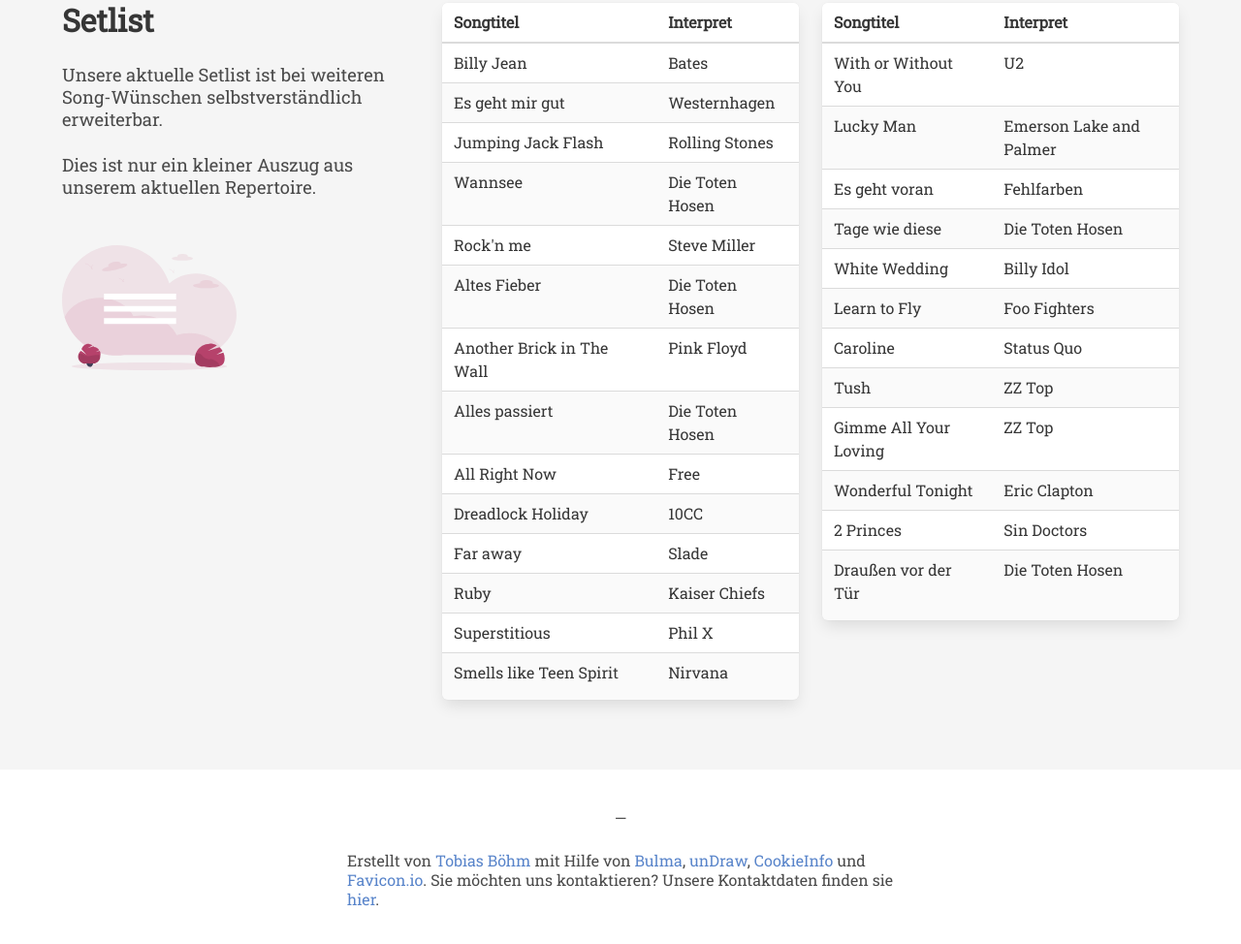
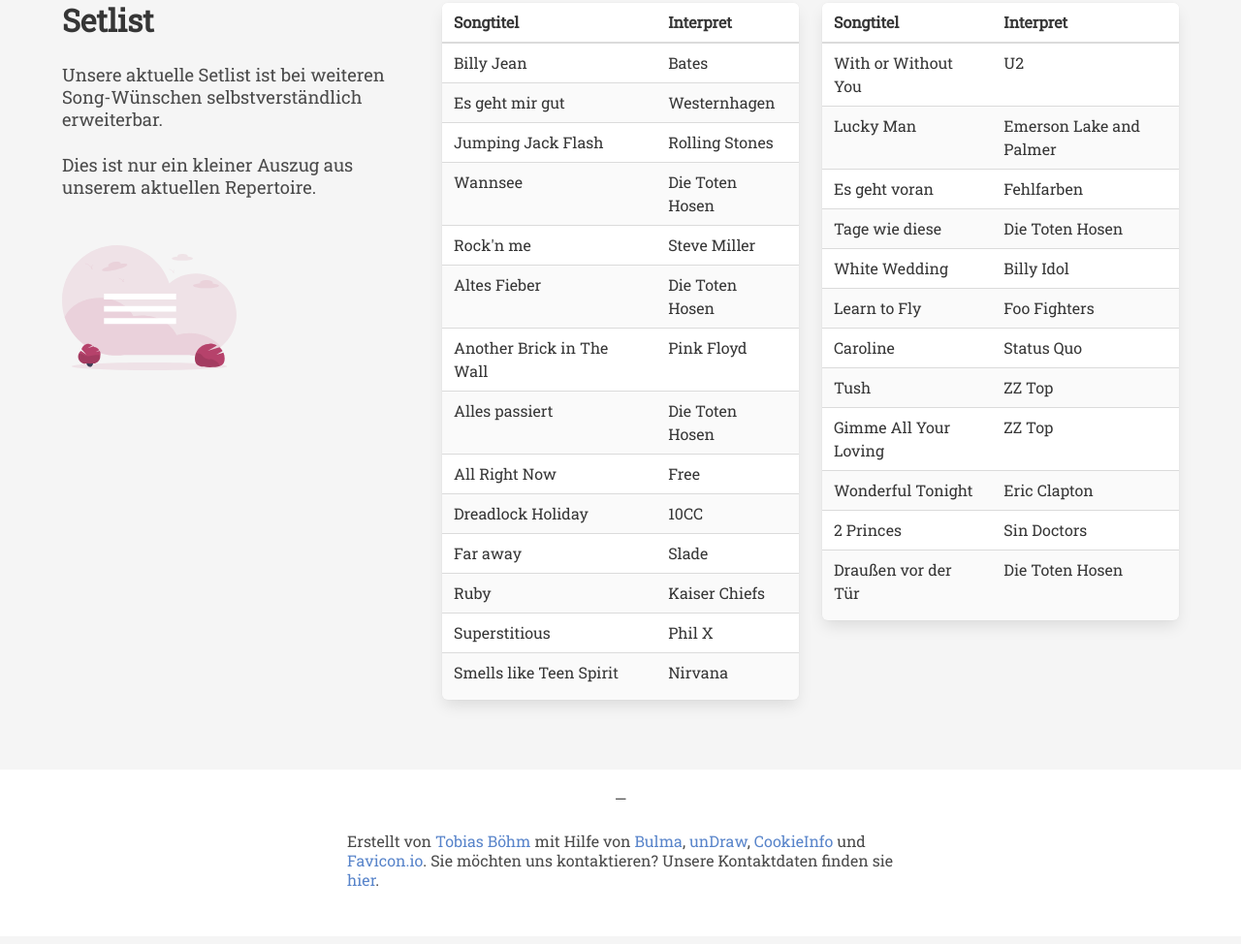
Before and after one commit to b0ehmt/4Rocks, a website: page index.html in a window 1280 px wide. Shown: the part 3129-4103 px from the top of the page at 97% size. Drawn offline with nearby package versions, Linux system fonts and the light colour scheme.

Commit message:
cleaned up footer

```diff
--- a/sass/mystyles.scss
+++ b/sass/mystyles.scss
@@ -4,7 +4,7 @@
 $tabs-link-active-border-bottom-color: #b6426b;
 $card-background-color: hsl(0, 0%, 98%);
 $footer-background-color: hsl(0, 0%, 100%);
-$footer-padding: 2.5rem 1.5rem 3rem;
+$footer-padding: 1.2rem 1.5rem 3rem;
 $body-background-color: hsl(0, 0%, 96%);
 $link: hsl(217, 52%, 57%);
 $family-primary: "Roboto Slab";
```
Also changed, not shown: css/mystyles.css.
